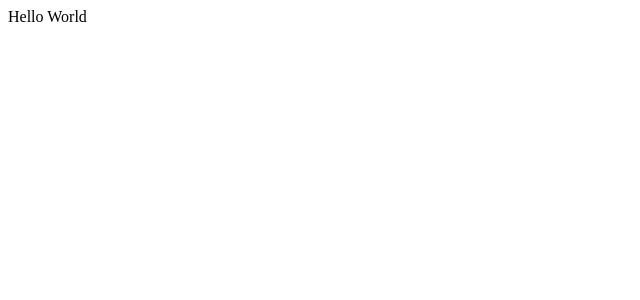
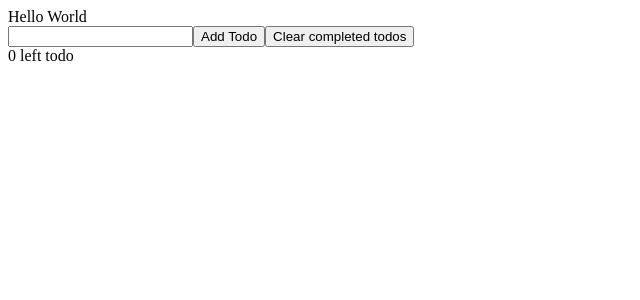
Before and after one commit to swright3/reactTodo, a React (Create React App) app: page / in a window 1280 px wide. Shown: the top 300 px of the page, without its empty margins (0-640 px from the left). Built offline with nearby package versions, Linux system fonts and the light colour scheme.

Commit message:
First few elements

```diff
--- a/src/App.js
+++ b/src/App.js
@@ -3,7 +3,13 @@ import TodoList from './TodoList.js';
 
 function App() {
   return (
-    <TodoList />
+    <>
+      <TodoList />
+      <input type='text'/>
+      <button>Add Todo</button>
+      <button>Clear completed todos</button>
+      <div>0 left todo</div>
+    </>
   );
 }
 
```
